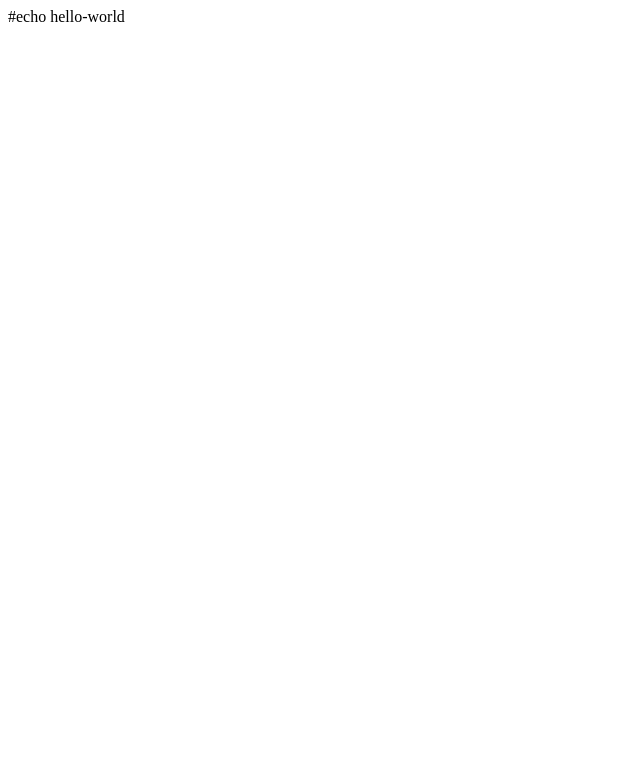
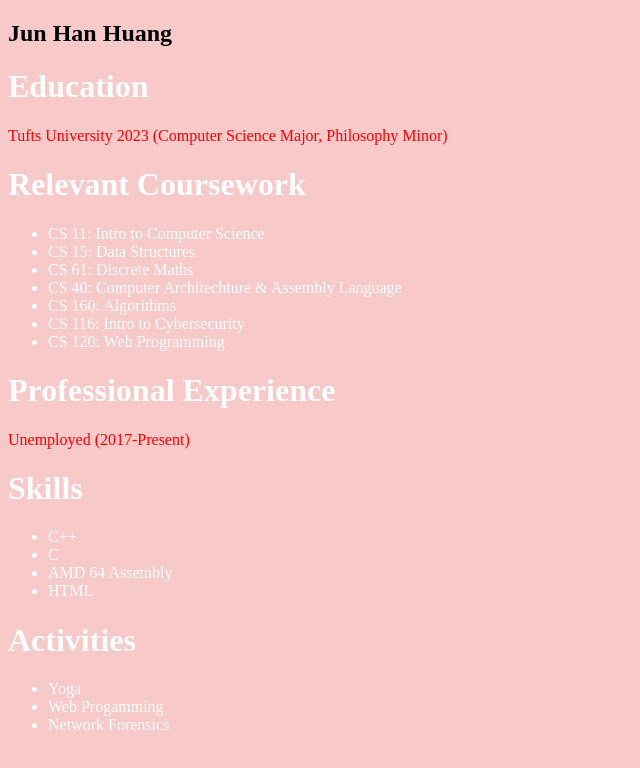
Before and after one commit to huang5587/huang5587.github.io, a plain HTML site: page resume.html in a window 1280 px wide. Shown: the whole page, without its empty margins (0-640 px from the left). Drawn offline with Linux system fonts and the light colour scheme.

Commit message:
almost finished?

```diff
--- a/bio.html
+++ b/bio.html
@@ -1 +1,10 @@
-#echo hello-world
+<!DOCTYPE html>
+<html>
+	<head>
+		<title> Biography </title>
+		<link rel ="stylesheet" href="style.css">
+	</head>
+	<body>
+		<h2> The Uneventful Life of Jun Han Huang </h2>
+		<p> Born and raised in Singapore, I studied at UWCSEA from ages 3 to 17. Following the completion of my IB diploma, I enlisted into the Singapore Armed Forces to complete my mandatory national service commitments. Following my discharge in 2019, I enrolled into Tufts University to study Computer Science and Philosophy. Whilst at Tufts I went on to take several computer science courses before ultimately  </p>
+</html>
--- a/resume.html
+++ b/resume.html
@@ -1 +1,38 @@
-#echo hello-world
+<!DOCTYPE html>
+<html>
+    <head>
+        <title>Resume</title>
+        <link rel="stylesheet" href="style.css">
+    </head>
+    <body>
+		<h2> Jun Han Huang </h2>
+		<h1> Education </h1>
+			<p> Tufts University 2023 (Computer Science Major, Philosophy Minor)
+		<h1> Relevant Coursework </h1>
+			<ul>
+				<li> CS 11: Intro to Computer Science</li>
+				<li> CS 15: Data Structures</li>
+				<li> CS 61: Discrete Maths</li>
+				<li> CS 40: Computer Architechture & Assembly Language </li>
+				<li> CS 160: Algorithms</li>
+				<li> CS 116: Intro to Cybersecurity</li>
+				<li> CS 120: Web Programming</li>
+			</ul>
+		<h1> Professional Experience </h1>
+			<p> Unemployed (2017-Present) </p>
+		<h1> Skills </h1>
+			<ul>
+				<li> C++ </li>
+				<li> C </li>
+				<li> AMD 64 Assembly </li>
+				<li> HTML </li>
+			</ul>
+		<h1> Activities </h1>
+			<ul>
+				<li> Yoga </li>
+				<li> Web Progamming </li>
+				<li> Network Forensics </li>
+			</ul>
+
+    </body>
+</html>
--- /dev/null
+++ b/style.css
@@ -0,0 +1,18 @@
+body {
+  background-color: #F7CAC9;
+}
+h1 {
+  color: white;
+}
+
+h2 {
+	color: black;
+}
+
+p {
+  color: red;
+}
+
+li {
+	color: white;
+}
```
Also changed, not shown: index.html (+5 -3 lines).
